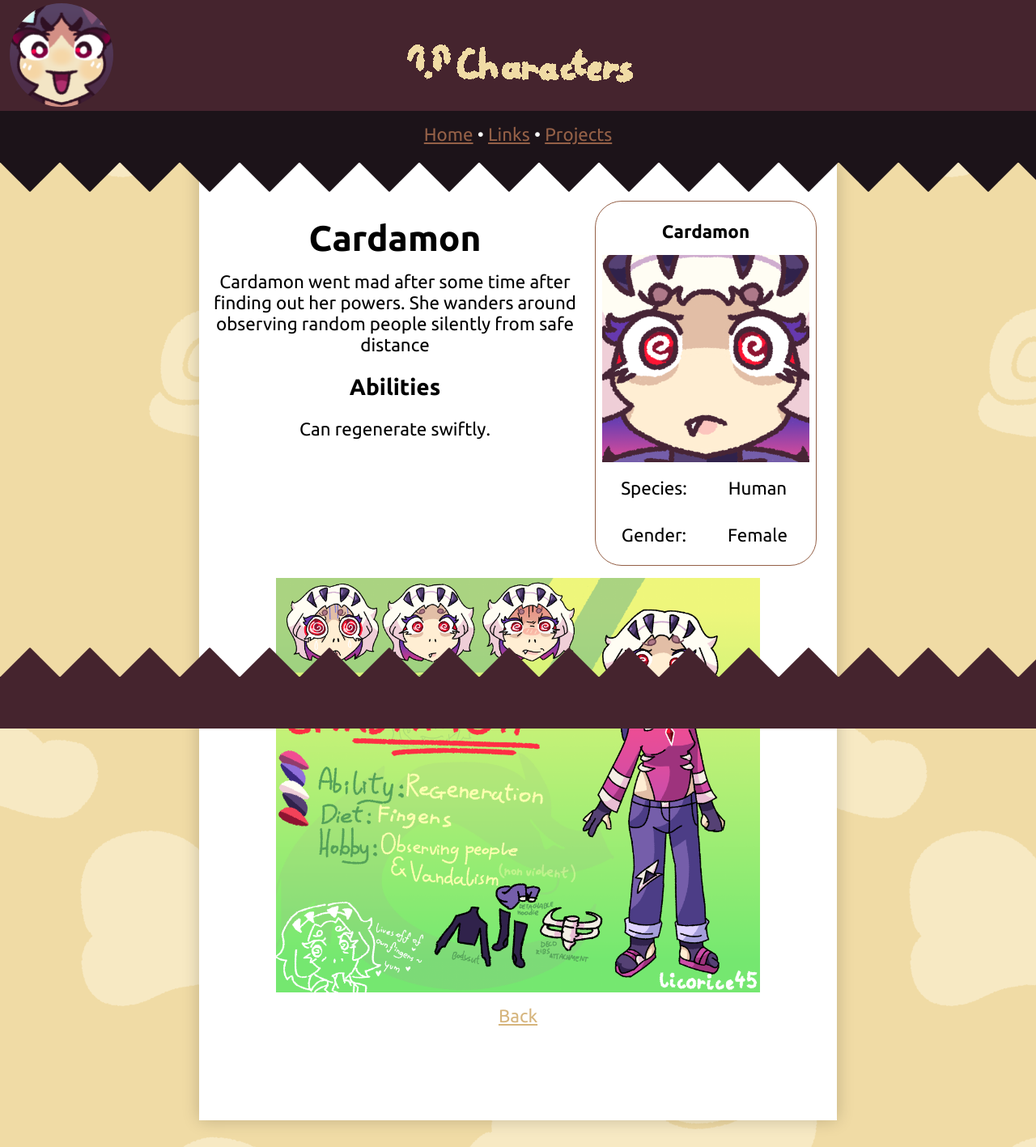
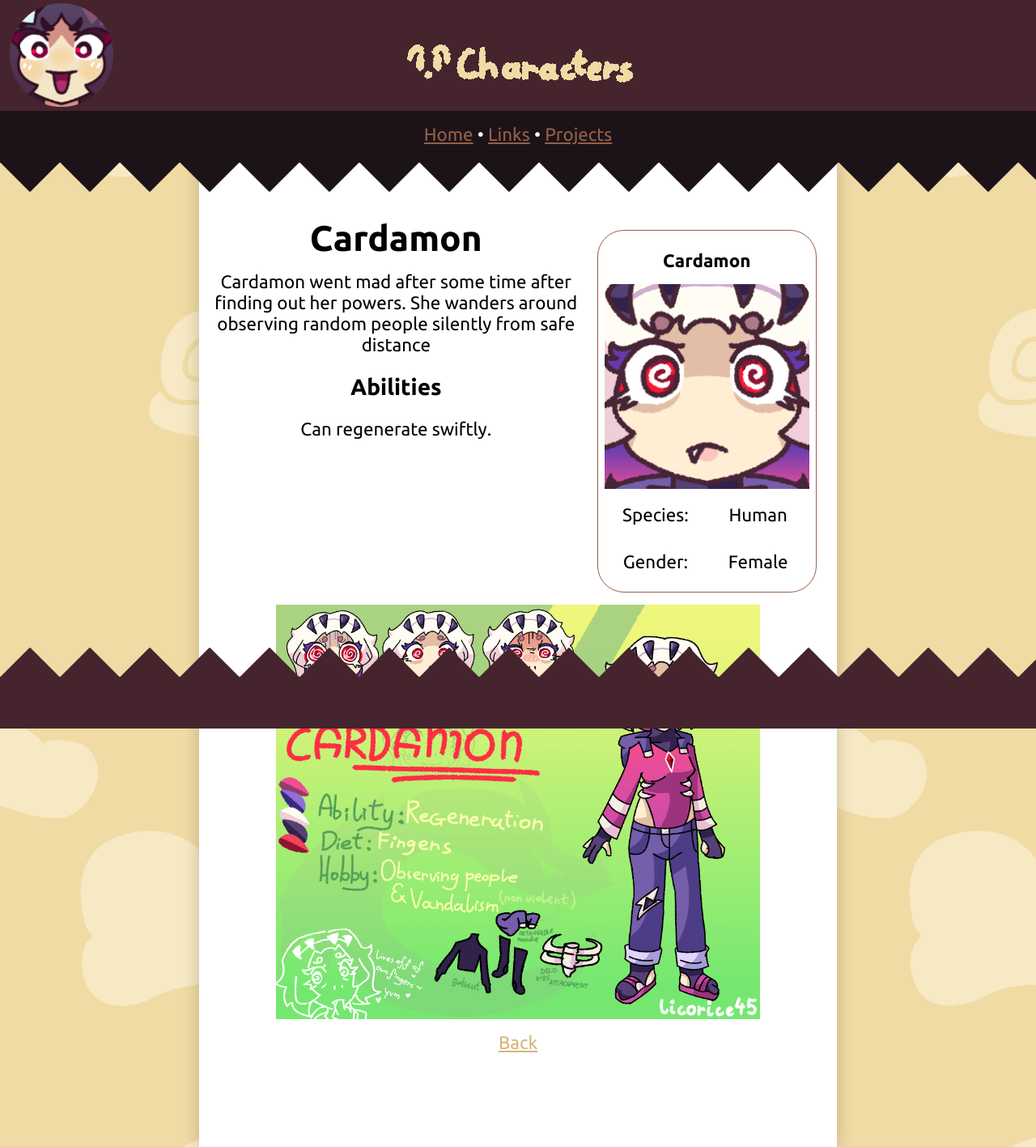
Before and after one commit to licorice45/licorice45.github.io, a Jekyll site: the page built from _ocs/cardamon.md, in a window 1280 px wide. Shown: the whole page at 81% size. Built offline with Jekyll 4.4.1, drawn with Linux system fonts in a browser that asks for light colours.

Commit message:
Changed some stuff for mobile

```diff
--- a/_layouts/oc.html
+++ b/_layouts/oc.html
@@ -2,21 +2,22 @@
 layout: default
 header: Characters
 ---
-<div class="grid_container3">
-	<div style="grid-column: 1 / span 2;">
-		<h1>{{ page.title }}</h1>
-		{{ content }}
-	</div>
-	<div class="panelbox">
-		<p><b>{{ page.title }}</b></p>
-		<img src="/assets/sprites/ocs/pfp_{{ page.title }}.png" width="256px">
-		<div class="grid_container2">
+<div class="infobox">
+	<p><b>{{ page.title }}</b></p>
+	<img src="/assets/sprites/ocs/pfp_{{ page.title }}.png" width="100%">
+	<div class="grid_container2">
 		{% for data in page.metadata %}
 		<p>{{ data[0] }}:</p> <p>{{ data[1] }}</p>
 		{% endfor %}
-		</div>
 	</div>
 </div>
+
+
+<div>
+	<h1>{{ page.title }}</h1>
+	{{ content }}
+</div>
+
 
 <img class="showcase" src="/assets/sprites/ocs/ref_{{ page.title }}.png">
 
--- a/assets/style.css
+++ b/assets/style.css
@@ -91,12 +91,21 @@ div.gallery {
 	overflow-y: hidden;
 	height: 300px;
 	white-space: nowrap;
-
 }
 
 .gallery {
 	float: none;
     height: 95%;
+}
+
+.infobox {
+	border-radius: 32px;
+	padding: 8px;
+	margin: 16px;
+	background-color: WHITE;
+	outline: 1px solid #946047;
+	max-width: 33%;
+	float: right;
 }
 
 h1 {
@@ -170,8 +179,23 @@ img.showcase {
   margin-right: auto;
 }
 
+.mobile-span3 {
+	grid-column: 1 / span 2;
+}
+
 @media only screen and (max-width: 768px) {
+	.infobox {
+		max-width: 100%;
+		width: 65%;
+		float: none;
+		margin: 16px auto;
+	}
+
 	.mobile-hide {
 		display: none;
 	}
+
+	.mobile-span3 {
+		grid-column: 1 / span 3;
+	}
 }
```
Also changed, not shown: index.md (+3 -3 lines).
